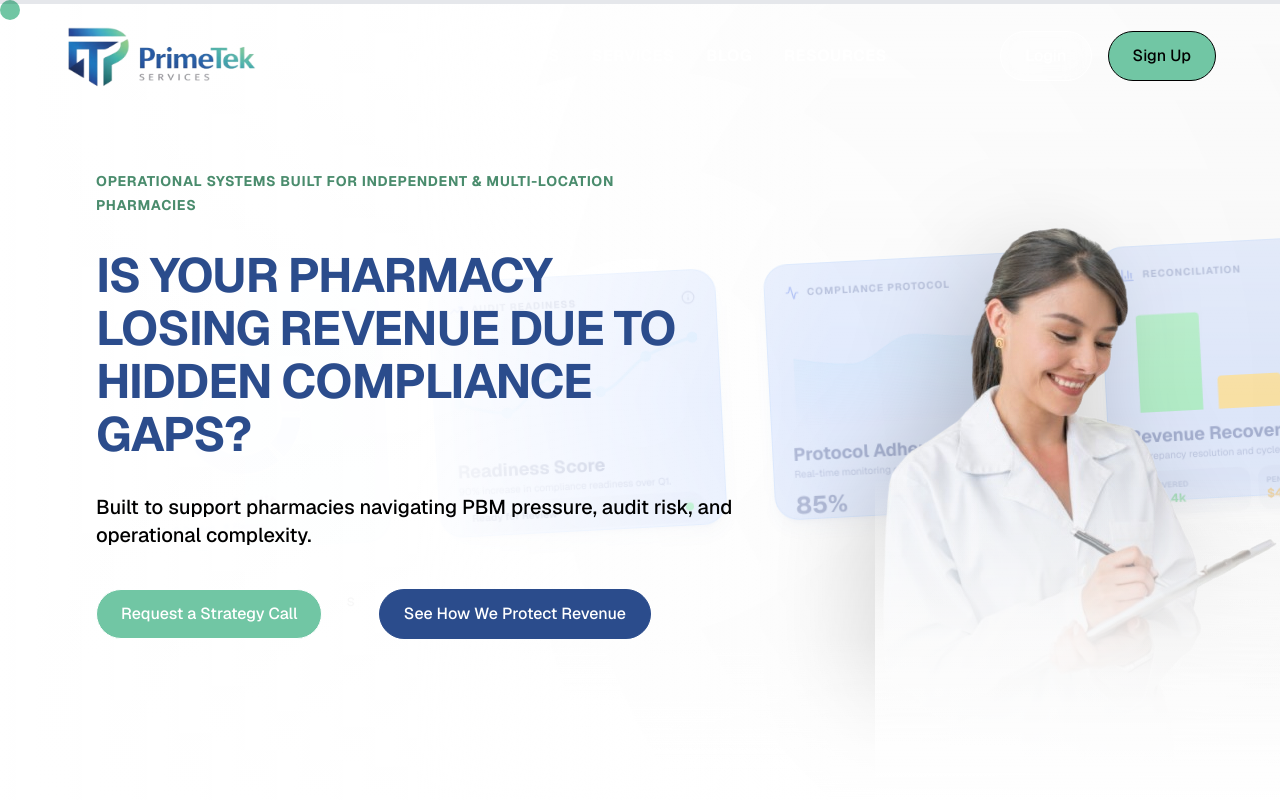
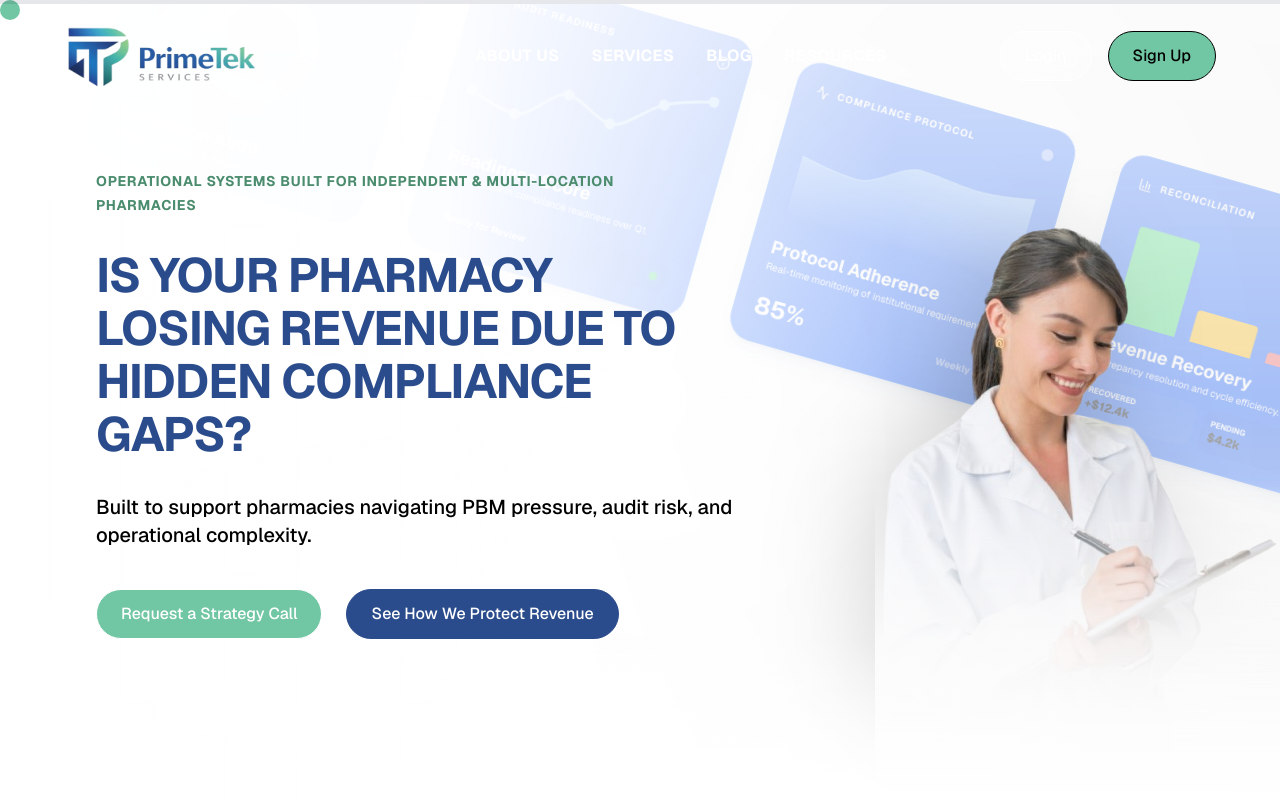
Before and after one commit to ayankhurram0/primetek-redesign, a Next.js app: page / in a window 1280 px wide. Shown: the top 800 px of the page. Built offline with nearby package versions, Linux system fonts and the light colour scheme.

Commit message:
small fixes

```diff
--- a/app/components/ConsultationCTA.tsx
+++ b/app/components/ConsultationCTA.tsx
@@ -106,7 +106,7 @@ export default function ConsultationCTA() {
           </div>
 
           <div className="relative z-10 max-w-4xl mx-auto">
-            <h2 ref={headingRef} className="text-[#2b4c8c] text-5xl md:text-6xl font-black mb-8 leading-tight drop-shadow-sm overflow-hidden">
+            <h2 ref={headingRef} className="text-[#2b4c8c] text-5xl md:text-6xl font-black mb-8 leading-tight drop-shadow-sm">
               Operational Support for Modern Healthcare
             </h2>
 
--- a/app/components/Newhero.tsx
+++ b/app/components/Newhero.tsx
@@ -43,23 +43,22 @@ const pbmData = [
 const COLORS = ['#93c5fd', '#60a5fa', '#3b82f6', '#2563eb'];
 
 const HealthCards = ({ mounted }: { mounted: boolean }) => (
-  // Only render charts on client to avoid hydration mismatch
   !mounted ? (
     <>
       {[1, 2, 3, 4].map((i) => (
-        <div key={i} className="w-72 h-64 bg-blue-600/20 backdrop-blur-xl rounded-3xl p-5 border border-blue-400/20 flex flex-col justify-between shrink-0 animate-pulse" />
+        <div key={i} className="w-72 h-72 bg-blue-600/90 backdrop-blur-xl rounded-3xl p-5 border border-blue-400/20 flex flex-col justify-between shrink-0 animate-pulse" />
       ))}
     </>
   ) : (
     <>
       {/* Card 1: Audit Readiness (Line Chart) */}
-      <div className="w-72 h-64 bg-blue-600/30 backdrop-blur-xl rounded-3xl p-5 border border-blue-400/30 flex flex-col justify-between shrink-0 shadow-lg shadow-blue-900/10">
+      <div className="w-72 h-72 bg-blue-600/90 backdrop-blur-lg rounded-3xl p-5 border border-blue-400/30 flex flex-col justify-between shrink-0 shadow-lg shadow-blue-900/10">
         <div className="flex justify-between items-start">
           <div className="flex items-center gap-2">
-            <TrendingUp size={14} className="text-blue-700 font-bold" />
-            <span className="text-[10px] uppercase tracking-widest text-blue-900/80 font-bold">Audit Readiness</span>
+            <TrendingUp size={14} className="text-white font-bold" />
+            <span className="text-[10px] uppercase tracking-widest text-white font-bold">Audit Readiness</span>
           </div>
-          <Info size={14} className="text-blue-900/50" />
+          <Info size={14} className="text-white" />
         </div>
         <div className="flex-1 mt-4">
           <ResponsiveContainer width="100%" height={120}>
@@ -75,24 +74,24 @@ const HealthCards = ({ mounted }: { mounted: boolean }) => (
             </LineChart>
           </ResponsiveContainer>
           <div className="mt-2">
-            <h3 className="text-lg font-display font-bold leading-tight text-blue-900">Readiness Score</h3>
-            <p className="text-[10px] text-blue-900/60">90% increase in compliance readiness over Q1.</p>
+            <h3 className="text-lg font-display font-bold leading-tight text-white">Readiness Score</h3>
+            <p className="text-[10px] text-white">90% increase in compliance readiness over Q1.</p>
           </div>
         </div>
         <div className="bg-blue-900/5 p-2 px-3 rounded-2xl flex items-center justify-between mt-1">
-          <span className="text-[10px] font-bold text-blue-900">Ready for Review</span>
+          <span className="text-[10px] font-bold text-white">Ready for Review</span>
           <div className="w-2 h-2 bg-green-500 rounded-full shadow-[0_0_8px_rgba(34,197,94,0.4)]" />
         </div>
       </div>
 
       {/* Card 2: Compliance Protocol (Area Chart) */}
-      <div className="w-72 h-64 bg-blue-600/30 backdrop-blur-xl rounded-3xl p-5 border border-blue-400/30 flex flex-col justify-between shrink-0 shadow-lg shadow-blue-900/10">
+      <div className="w-72 h-72 bg-blue-600/90 backdrop-blur-lg rounded-3xl p-5 border border-blue-400/30 flex flex-col justify-between shrink-0 shadow-lg shadow-blue-900/10">
         <div className="flex justify-between items-start">
           <div className="flex items-center gap-2">
-            <Activity size={14} className="text-blue-700 font-bold" />
-            <span className="text-[10px] uppercase tracking-widest text-blue-900/80 font-bold">Compliance Protocol</span>
+            <Activity size={14} className="text-white font-bold" />
+            <span className="text-[10px] uppercase tracking-widest text-white font-bold">Compliance Protocol</span>
           </div>
-          <div className="w-3 h-3 bg-blue-400/50 rounded-full animate-pulse" />
+          <div className="w-3 h-3 bg-white rounded-full animate-pulse" />
         </div>
         <div className="flex-1 mt-4">
           <ResponsiveContainer width="100%" height={120}>
@@ -113,24 +112,24 @@ const HealthCards = ({ mounted }: { mounted: boolean }) => (
             </AreaChart>
           </ResponsiveContainer>
           <div className="mt-2">
-            <h3 className="text-lg font-display font-bold leading-tight text-blue-900">Protocol Adherence</h3>
-            <p className="text-[10px] text-blue-900/60">Real-time monitoring of institutional requirements.</p>
+            <h3 className="text-lg font-display font-bold leading-tight text-white">Protocol Adherence</h3>
+            <p className="text-[10px] text-white">Real-time monitoring of institutional requirements.</p>
           </div>
         </div>
-        <div className="flex justify-between items-end mt-2 text-blue-900">
+        <div className="flex justify-between items-end mt-2 text-white">
           <div className="text-2xl font-bold">85%</div>
           <div className="text-[10px] opacity-60 mb-1 font-bold">Weekly Avg</div>
         </div>
       </div>
 
       {/* Card 3: Reimbursement Reconciliation (Bar Chart) */}
-      <div className="w-72 h-64 bg-blue-600/30 backdrop-blur-xl rounded-3xl p-5 border border-blue-400/30 flex flex-col justify-between shrink-0 shadow-lg shadow-blue-900/10">
+      <div className="w-72 h-72 bg-blue-600/90 backdrop-blur-lg rounded-3xl p-5 border border-blue-400/30 flex flex-col justify-between shrink-0 shadow-lg shadow-blue-900/10">
         <div className="flex justify-between items-start">
           <div className="flex items-center gap-2">
-            <BarChart3 size={14} className="text-blue-700 font-bold" />
-            <span className="text-[10px] uppercase tracking-widest text-blue-900/80 font-bold">Reconciliation</span>
+            <BarChart3 size={14} className="text-white font-bold" />
+            <span className="text-[10px] uppercase tracking-widest text-white font-bold">Reconciliation</span>
           </div>
-          <ChevronRight size={14} className="text-blue-900/50" />
+          <ChevronRight size={14} className="text-white" />
         </div>
         <div className="flex-1 mt-4">
           <ResponsiveContainer width="100%" height={120}>
@@ -143,30 +142,30 @@ const HealthCards = ({ mounted }: { mounted: boolean }) => (
             </BarChart>
           </ResponsiveContainer>
           <div className="mt-2">
-            <h3 className="text-lg font-display font-bold leading-tight text-blue-900">Revenue Recovery</h3>
-            <p className="text-[10px] text-blue-900/60">Discrepancy resolution and cycle efficiency.</p>
+            <h3 className="text-lg font-display font-bold leading-tight text-white">Revenue Recovery</h3>
+            <p className="text-[10px] text-white">Discrepancy resolution and cycle efficiency.</p>
           </div>
         </div>
         <div className="grid grid-cols-2 gap-2 mt-2">
-          <div className="bg-blue-900/5 p-2 rounded-xl">
-            <div className="text-[8px] text-blue-900/50 uppercase font-bold">Recovered</div>
-            <div className="text-xs font-bold text-green-600">+$12.4k</div>
+          <div className="bg-white/5 p-2 rounded-xl">
+            <div className="text-[8px] text-white uppercase font-bold">Recovered</div>
+            <div className="text-xs font-bold text-green">+$12.4k</div>
           </div>
           <div className="bg-blue-900/5 p-2 rounded-xl">
-            <div className="text-[8px] text-blue-900/50 uppercase font-bold">Pending</div>
-            <div className="text-xs font-bold text-yellow-600">$4.2k</div>
+            <div className="text-[8px] text-white uppercase font-bold">Pending</div>
+            <div className="text-xs font-bold text-yellow">$4.2k</div>
           </div>
         </div>
       </div>
 
       {/* Card 4: PBM Checklist (Pie Chart) */}
-      <div className="w-72 h-64 bg-blue-600/30 backdrop-blur-xl rounded-3xl p-5 border border-blue-400/30 flex flex-col justify-between shrink-0 shadow-lg shadow-blue-900/10">
+      <div className="w-72 h-72 bg-blue-600/90 backdrop-blur-lg rounded-3xl p-5 border border-blue-400/30 flex flex-col justify-between shrink-0 shadow-lg shadow-blue-900/10">
         <div className="flex justify-between items-start">
           <div className="flex items-center gap-2">
-            <PieChartIcon size={14} className="text-blue-700 font-bold" />
-            <span className="text-[10px] uppercase tracking-widest text-blue-900/80 font-bold">PBM Checklist</span>
+            <PieChartIcon size={14} className="text-white font-bold" />
+            <span className="text-[10px] uppercase tracking-widest text-white font-bold">PBM Checklist</span>
           </div>
-          <Info size={14} className="text-blue-900/50" />
+          <Info size={14} className="text-white" />
         </div>
         <div className="flex-1 mt-4 flex items-center justify-center">
           <ResponsiveContainer width="100%" height={140}>
@@ -188,8 +187,8 @@ const HealthCards = ({ mounted }: { mounted: boolean }) => (
           </ResponsiveContainer>
         </div>
         <div className="space-y-1 mt-2">
-          <h3 className="text-lg font-display font-bold leading-tight text-blue-900">Verification Audit</h3>
-          <div className="flex gap-2 text-[8px] text-blue-900/60 font-bold">
+          <h3 className="text-lg font-display font-bold leading-tight text-white">Verification Audit</h3>
+          <div className="flex gap-2 text-[8px] text-white font-bold">
             <div className="flex items-center gap-1">
               <div className="w-1.5 h-1.5 rounded-full bg-blue-600" /> Verified
             </div>
@@ -216,7 +215,7 @@ export default function App() {
   return (
     <div className="relative min-h-screen bg-white flex flex-col items-center justify-center overflow-hidden font-sans">
       {/* Background Cards Layer - 3D Infinite Autoplay */}
-      <div className="absolute inset-0 flex items-center justify-center pointer-events-none overflow-hidden [perspective:1200px]">
+      <div className="absolute inset-0 flex items-center justify-center pointer-events-none overflow-hidden [perspective:1200px] -translate-y-60!">
         <motion.div
           animate={{
             x: ["0%", "-25%"]
@@ -226,7 +225,7 @@ export default function App() {
             ease: "linear",
             repeat: Infinity
           }}
-          className="flex transform -rotate-3 [transform-style:preserve-3d] opacity-40"
+          className="flex transform rotate-16 [transform-style:preserve-3d] opacity-40"
         >
           {/* Multiple Sets for Seamless Loop (Ensures coverage on wide screens) */}
           <div className="flex gap-12 pr-12">
@@ -266,7 +265,7 @@ export default function App() {
       {/* Hero Content - Left Aligned Layout */}
       <div className="relative z-10 w-full h-screen flex flex-col justify-center items-start py-16 px-6 md:px-16 lg:px-24 pointer-events-none">
         {/* White gradient overlay that blends from left and right */}
-        <div className="absolute inset-0 bg-gradient-to-r from-white via-white/95 to-transparent pointer-events-none w-[65%]" />
+        <div className="absolute inset-0 bg-gradient-to-r from-white via-white/95 to-transparent pointer-events-none w-[70%]" />
         <div className="absolute inset-0 bg-gradient-to-b from-white/50 via-transparent to-white/50 pointer-events-none" />
 
         {/* Top Section: Badge + Heading */}
@@ -317,7 +316,7 @@ export default function App() {
               borderColor="[#71c6a4]"
               rippleColor="#2b4c8c"
               bgColor="#71c6a4"
-              extraClasses="hover:border-[#2b4c8c] hover:text-white transition-all duration-200 2xl:py-6 2xl:px-12 2xl:text-lg" />s
+              extraClasses="hover:border-[#2b4c8c] hover:text-white transition-all duration-200 2xl:py-6 2xl:px-12 2xl:text-lg" />
             <FancyButton
               label="See How We Protect Revenue"
               textColor="white"
--- a/app/components/OrbitingSection.tsx
+++ b/app/components/OrbitingSection.tsx
@@ -57,7 +57,7 @@ export const OrbitingSection: React.FC = () => {
       const badgeElements = gsap.utils.toArray<HTMLElement>(".orbiting-badge-item");
       badgeElements.forEach((badge, i) => {
         const startAngle = (i / badgeElements.length) * (Math.PI * 2);
-        const radius = 220;
+        const radius = 180;
 
         // Position badges initially
         gsap.set(badge, {
@@ -97,15 +97,15 @@ export const OrbitingSection: React.FC = () => {
 
   return (
     <div ref={sectionRef} className="bg-white">
-      <div ref={triggerRef} className="h-screen w-full flex flex-col items-center justify-center overflow-hidden px-6 relative">
+      <div ref={triggerRef} className="h-screen w-full flex flex-col items-center justify-center overflow-hidden px-6 relative pb-10">
         {/* Background decorative elements */}
         <div className="absolute inset-0 bg-[radial-gradient(circle_at_center,rgba(59,130,246,0.03)_0%,transparent_70%)]" />
 
-        <div className="relative z-10 max-w-4xl mx-auto text-center mt-60">
+        <div className="relative z-10 2xl:w-[55%] w-[90%] mx-auto text-center mt-30">
           {/* Step 1: Heading */}
           <h2
             ref={headingRef}
-            className="text-4xl md:text-5xl font-display font-bold mb-8 tracking-tight"
+            className="text-4xl 2xl:text-5xl font-display font-bold mb-8 tracking-tight"
           >
             <span className="text-emerald-500">Designed for</span>{" "}
             <span className="text-slate-800">Pharmacies Operating Under Pressure</span>
@@ -114,7 +114,7 @@ export const OrbitingSection: React.FC = () => {
           {/* Step 2: Paragraph */}
           <p
             ref={paragraphRef}
-            className="text-slate-600 text-lg leading-relaxed max-w-3xl mx-auto mb-12"
+            className="text-slate-600 2xl:text-xl text-md leading-relaxed 2xl:w-[100%] w-[90%] mx-auto mb-12"
           >
             Pharmacies today operate under constant pressure from reimbursement variability, payer requirements, and
             operational complexity. PrimeTek delivers structured, non-clinical support within fully compliant, HIPAA-aligned
@@ -125,14 +125,14 @@ export const OrbitingSection: React.FC = () => {
           <div className="relative flex items-center justify-center h-[500px]">
             {/* Orbit Paths */}
             <div ref={orbitRingsRef} className="absolute inset-0 flex items-center justify-center pointer-events-none">
-              <div className="absolute w-[440px] h-[440px] border border-slate-100/50 rounded-full" />
-              <div className="absolute w-[320px] h-[320px] border border-slate-100 rounded-full" />
+              <div className="absolute  2xl:w-[440px] 2xl:h-[440px] w-[320px] h-[320px] border border-slate-100/50 rounded-full" />
+              <div className="absolute  2xl:w-[320px] 2xl:h-[320px] w-[240px] h-[240px] border border-slate-100 rounded-full" />
             </div>
 
             {/* Central Logo */}
             <div
               ref={logoRef}
-              className="relative z-10 w-96 h-96 bg-white rounded-full shadow-[0_32px_64px_-16px_rgba(0,0,0,0.1)] flex items-center justify-center p-18 border border-slate-100"
+              className="relative z-10 2xl:w-60 2xl:h-60 w-48 h-48 bg-white rounded-full shadow-[0_32px_64px_-16px_rgba(0,0,0,0.1)] flex items-center justify-center p-10 border border-slate-100"
             >
               <div className="relative w-full h-full flex items-center justify-center">
                 <div className="absolute inset-0 bg-gradient-to-br from-blue-600/10 to-emerald-500/10 rounded-full blur-2xl" />
@@ -150,7 +150,7 @@ export const OrbitingSection: React.FC = () => {
                   key={i}
                   className="orbiting-badge-item absolute pointer-events-auto group"
                 >
-                  <div className={`w-40 h-40 ${badge.color} rounded-full flex flex-col items-center justify-center p-2 shadow-xl border-2 border-white transition-all duration-300 hover:scale-110 hover:shadow-2xl`}>
+                  <div className={`w-18 h-18 2xl:w-24 2xl:h-24 ${badge.color} rounded-full flex flex-col items-center justify-center p-2 shadow-xl border-2 border-white transition-all duration-300 hover:scale-110 hover:shadow-2xl`}>
                     <Image src={badge.src} alt={badge.label} className="w-full h-full object-contain rounded-full" />
                   </div>
                 </div>
--- a/app/components/ProcessTimeline.tsx
+++ b/app/components/ProcessTimeline.tsx
@@ -143,8 +143,8 @@ export default function ProcessTimeline() {
                   }`}
               >
                 {/* Content Side */}
-                <div className={`flex-1 ${isRight ? "md:text-left md:pr-16" : "md:text-right md:pl-16"}`}>
-                  <div className={`flex flex-col ${isRight ? "md:items-start" : "md:items-end"}`}>
+                <div className={`flex-1 ${isRight ? "md:text-right md:pr-16" : "md:text-left md:pl-16"}`}>
+                  <div className={`flex flex-col ${isRight ? "md:items-end" : "md:items-start"}`}>
                     <h3 className="text-[#2b4c8c] text-2xl 2xl:text-3xl font-bold mb-2">
                       {step.title}
                     </h3>
--- a/app/components/Testimonials.tsx
+++ b/app/components/Testimonials.tsx
@@ -45,7 +45,7 @@ import AnimationWrapper from "./AnimationWrapper";
 
 export default function Testimonials() {
   return (
-    <section className="pb-40 bg-white overflow-hidden">
+    <section className="pb-40 bg-white z-10 overflow-hidden">
       <div className="w-[95%] max-w-[1800px] mx-auto px-6 md:px-12">
 
         {/* Header Section */}
--- a/app/page.tsx
+++ b/app/page.tsx
@@ -10,6 +10,7 @@ import Testimonials from "./components/Testimonials";
 import ConsultationCTA from "./components/ConsultationCTA";
 import { OrbitingSection } from "./components/OrbitingSection";
 import ProcessTimeline from "./components/ProcessTimeline";
+import { FrameworkSection } from "./components/FrameworkSection";
 
 export default function Home() {
   return (
--- a/app/services/page.tsx
+++ b/app/services/page.tsx
@@ -107,7 +107,7 @@ export default function ServicesPage() {
       <Navbar />
 
       <div className="relative min-h-screen bg-white">
-      {/* Scroll Progress Bar - Only show when navbar is transparent */}
+
       <motion.div
         className="fixed top-0 left-0 right-0 h-1 bg-[#71c6a4] z-[60] origin-left"
         style={{
```
